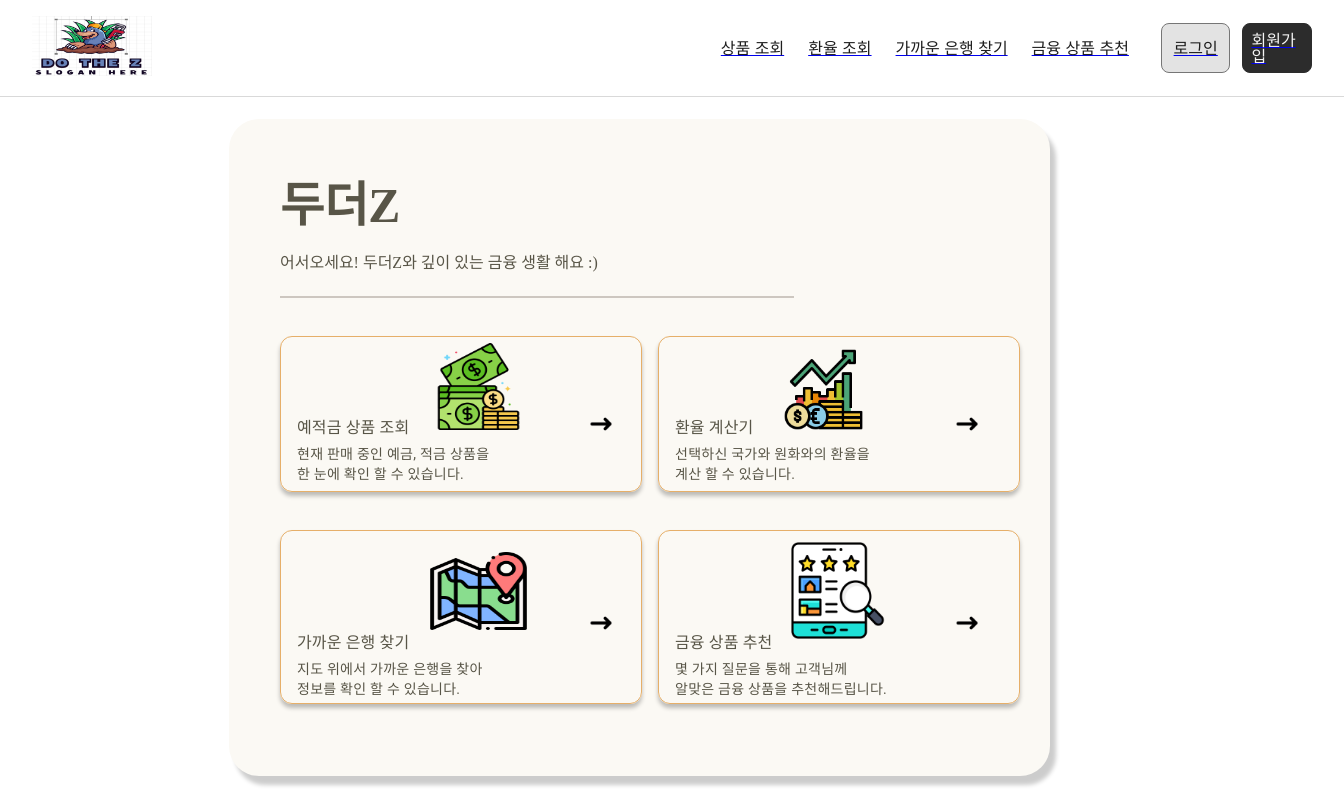
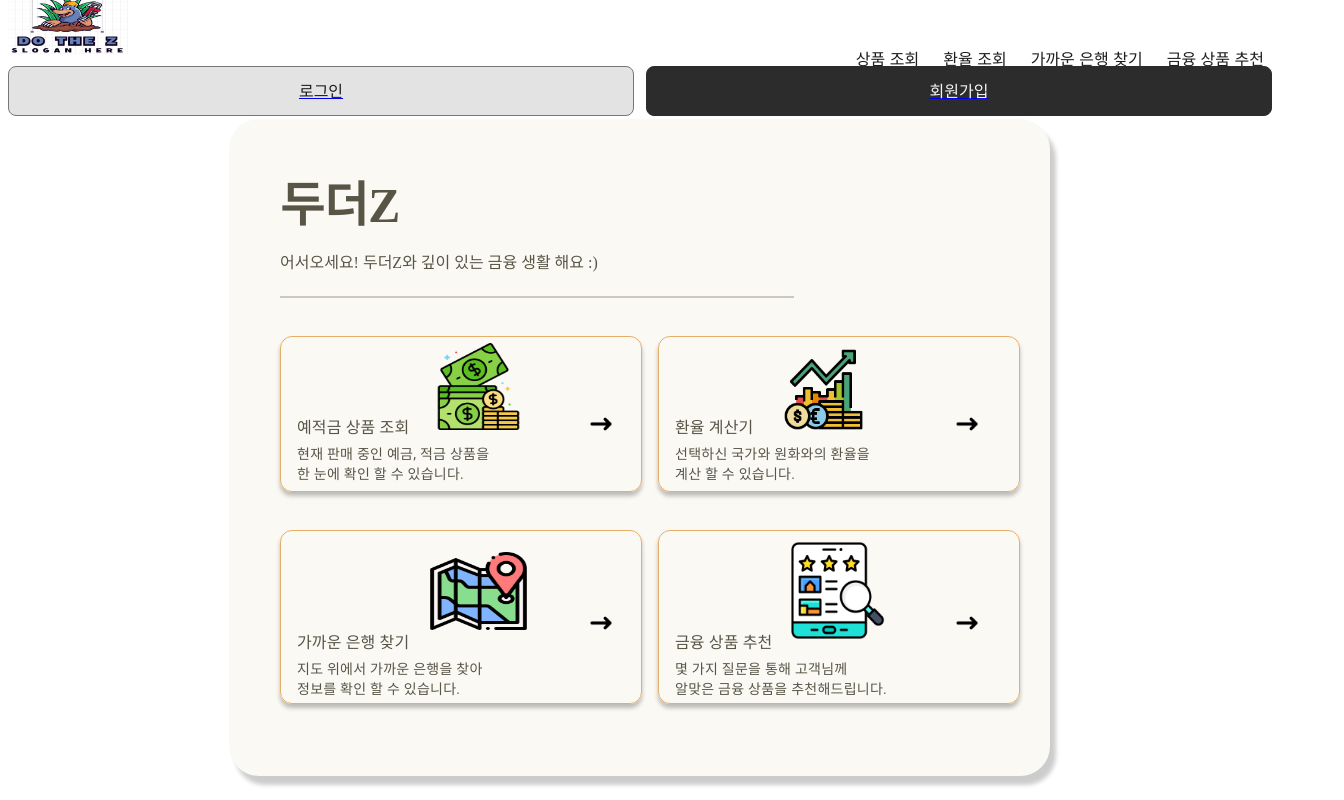
Before and after one commit to aaaange/DoTheZ_Plan, a Vue app in the folder front/: page / in a window 1280 px wide. Shown: the whole page, 1344 px wide, since content can reach past the window. Built offline with nearby package versions, Linux system fonts and the light colour scheme.

Commit message:
feat(mainpage) 네비게이션 바에서 주황배경 삭제

```diff
--- a/front/src/components/common/AppNavBar.vue
+++ b/front/src/components/common/AppNavBar.vue
@@ -1,5 +1,4 @@
 <template>
-    <div style="width: 1280px; height: 32px; padding: 32px; left: 0px; top: 0px; position: absolute; background: white; border-bottom: 1px #D9D9D9 solid; justify-content: flex-start; align-items: center; gap: 24px; display: inline-flex">
   <div style="justify-content: flex-start; align-items: center; gap: 24px; display: flex">
       <div style="height: 35px; justify-content: center; align-items: center; display: flex">
         <RouterLink :to="{ name: 'mainpage' }"><img src="../../image/logo.png" alt="logo" style="width: 120px; height: 60px; border: 3.50px"></img></RouterLink>
@@ -51,7 +50,6 @@
             </div>
           </RouterLink>
         </template>
-        </div>
       </div>
     </div>
 </template>
```
Lines whose indentation alone changed are shown as unchanged.
